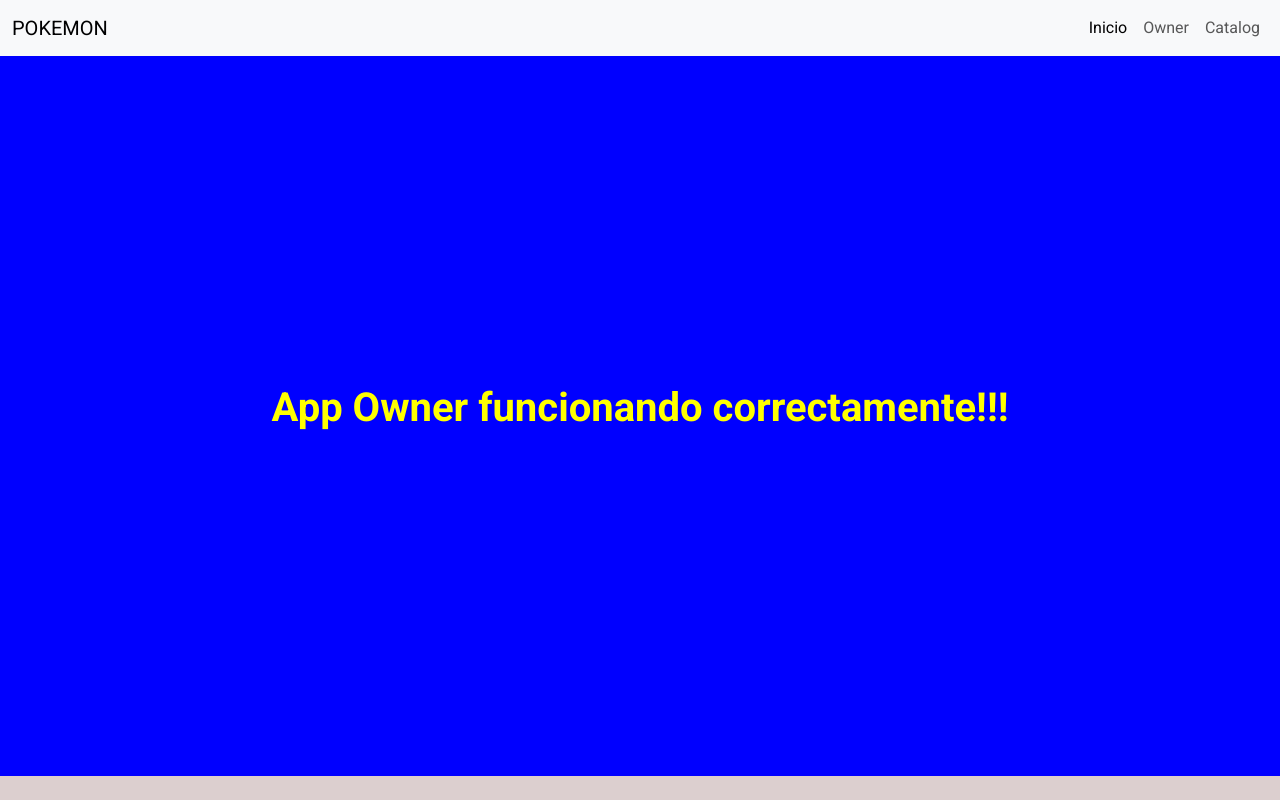
After one commit to alhexanderad/pokemon_home_cerseu, a Django app: page /owner/ in a window 1280 px wide. The commit adds this page. Run offline with Django 4.2, Linux system fonts and the light colour scheme.

Commit message:
se realizo la plantilla owner.html

```diff
--- /dev/null
+++ b/owner/static/css/owner.css
@@ -0,0 +1,6 @@
+.ow-1{
+  font-size: 3rem;
+  color: yellow;
+  background-color: blue;
+
+}
--- /dev/null
+++ b/owner/static/js/owner.js
@@ -0,0 +1 @@
+console.log("hola owner")
--- /dev/null
+++ b/owner/templates/owner/owner.html
@@ -0,0 +1,20 @@
+{% extends 'base.html' %}
+{% load static %}
+
+{% block css %}
+  <link rel="stylesheet"  type="text/css" href="{% static 'css/owner.css' %}">
+{% endblock css %}
+
+{% block title %}
+{{ title }}
+{% endblock title %}
+
+{% block content %}
+  <div class="ow-1">
+    <p>{{ text }}</p>
+  </div>
+{% endblock content %}
+
+{% block scripts %}
+  <script src="{% static 'js/owner.js' %}"></script>
+{% endblock scripts %}
--- a/owner/urls.py
+++ b/owner/urls.py
@@ -1,7 +1,8 @@
 from django.urls import path, include
 from owner import views
-app_name = 'owner'
+app_name = 'ownerApp'
 
 urlpatterns = [
+  path('', views.owner, name="Owner"),
   path('lista/', views.list_owner, name="ListOwner"),
 ]
--- a/owner/views.py
+++ b/owner/views.py
@@ -1,5 +1,15 @@
 from django.shortcuts import render
 from .models import  Owner
+
+
+def owner(request):
+  text = "App Owner funcionando correctamente!!!"
+  context = {
+    'text': text,
+    'title': "Owner",
+  }
+  return render(request, './owner/owner.html', context)
+
 
 def list_owner(request):
   owners = Owner.objects.all()
--- a/pokemon_home_cerseu/settings.py
+++ b/pokemon_home_cerseu/settings.py
@@ -124,6 +124,11 @@ USE_TZ = True
 # https://docs.djangoproject.com/en/4.1/howto/static-files/
 
 STATIC_URL = 'static/'
+STATICFILES_DIRS = [
+  BASE_DIR / 'static',
+  BASE_DIR / 'owner' / 'static',
+  BASE_DIR / 'catalog' / 'static',
+]
 
 # Default primary key field type
 # https://docs.djangoproject.com/en/4.1/ref/settings/#default-auto-field
--- /dev/null
+++ b/static/css/style.css
@@ -0,0 +1,30 @@
+@import url('https://fonts.googleapis.com/css2?family=Roboto:ital,wght@0,300;0,400;0,500;0,700;1,400&display=swap');
+*,
+*::before,
+*::after{
+  margin: 0;
+  padding: 0;
+  box-sizing: border-box;
+}
+
+body{
+  font-family: 'Roboto', sans-serif;
+  background-color: #dccfcf;
+}
+
+.section-1,
+.ow-1{
+  width: 100vw;
+  height: 90vh;
+  display: flex;
+  justify-content: center;
+  align-items: center;
+}
+
+.section-1 p,
+.ow-1 p{
+  font-size: 2.5rem;
+  font-weight: 700;
+  width: 100%;
+  text-align: center;
+}
--- /dev/null
+++ b/static/js/main.js
@@ -0,0 +1 @@
+console.log('hola pokemon')
--- a/templates/base.html
+++ b/templates/base.html
@@ -1,4 +1,3 @@
-
 {% load static %}
 <!DOCTYPE HTML>
 <html lang="es">
@@ -6,32 +5,27 @@
     <meta http-equiv="Content-Type" content="text/html; charset=UTF-8" />
     <meta name="viewport" content="width=device-width, initial-scale=1">
 
-    <link href="https://cdn.jsdelivr.net/npm/bootstrap@5.0.2/dist/css/bootstrap.min.css" rel="stylesheet" integrity="sha384-EVSTQN3/azprG1Anm3QDgpJLIm9Nao0Yz1ztcQTwFspd3yD65VohhpuuCOmLASjC" crossorigin="anonymous">
-    <link rel="stylesheet" href="https://cdn.jsdelivr.net/npm/bootstrap-icons@1.8.1/font/bootstrap-icons.css">
-
+    <link href="https://cdn.jsdelivr.net/npm/bootstrap@5.3.0-alpha1/dist/css/bootstrap.min.css" rel="stylesheet" integrity="sha384-GLhlTQ8iRABdZLl6O3oVMWSktQOp6b7In1Zl3/Jr59b6EGGoI1aFkw7cmDA6j6gD" crossorigin="anonymous">
     <!-- Custom css -->
-    <link rel="stylesheet" href="{% static 'css/main.css' %}">
-
-    {% block css %}
-    {% endblock css %}
-
-      <script src="{% static 'js/main.js' %}" defer></script>
-    {% block scripts %}
-    {% endblock scripts %}
+    <link rel="stylesheet"  type="text/css" href="{% static 'css/style.css' %}">
+    {% block css %}{% endblock css%}
 
     <title>{% block title %} {% endblock title %}</title>
   </head>
-  <body class="d-flex flex-column h-100" style="height: 90vh;">
+    <body class="">
 
+      {% include 'includes/navbar.html' %}
 
-    {% block content %}
-    {% endblock content %}
+          {% block content %}
+          {% endblock content %}
 
+      {% include 'includes/footer.html' %}
 
     <!-- Option 1: Bootstrap Bundle with Popper -->
     <script src="https://cdn.jsdelivr.net/npm/bootstrap@5.0.2/dist/js/bootstrap.bundle.min.js" integrity="sha384-MrcW6ZMFYlzcLA8Nl+NtUVF0sA7MsXsP1UyJoMp4YLEuNSfAP+JcXn/tWtIaxVXM" crossorigin="anonymous"></script>
+    <script src="{% static 'js/main.js' %}"></script>
+    {% block scripts %}{% endblock scripts %}
 
-    <script src="https://code.jquery.com/jquery-3.5.1.min.js"></script>
 
   </body>
 </html>
--- /dev/null
+++ b/templates/includes/navbar.html
@@ -0,0 +1,24 @@
+<nav class="navbar navbar-expand-lg navbar-light bg-light">
+  <div class="container-fluid ">
+    <a class="navbar-brand" href="{% url 'Inicio' %}">POKEMON</a>
+    <button class="navbar-toggler" type="button" data-bs-toggle="collapse" data-bs-target="#navbarNav" aria-controls="navbarNav" aria-expanded="false" aria-label="Toggle navigation">
+      <span class="navbar-toggler-icon"></span>
+    </button>
+    <div class="collapse navbar-collapse" id="navbarNav">
+      <ul class="navbar-nav ms-auto">
+        <li class="nav-item">
+          <a class="nav-link active" aria-current="page" href="{% url 'Inicio' %}">Inicio</a>
+        </li>
+        <li class="nav-item">
+          <a class="nav-link" href="{% url 'ownerApp:Owner' %}">Owner</a>
+        </li>
+        <li class="nav-item">
+          <a class="nav-link" href="#">Catalog</a>
+        </li>
+        {% comment %}<li class="nav-item">
+          <button class="btn btn-primary ml-auto">Iniciar sesión</button>
+        </li>{% endcomment %}
+      </ul>
+    </div>
+  </div>
+</nav>
```
Also changed, not shown: templates/index.html (+3 -11 lines), templates/includes/footer.html (added).
